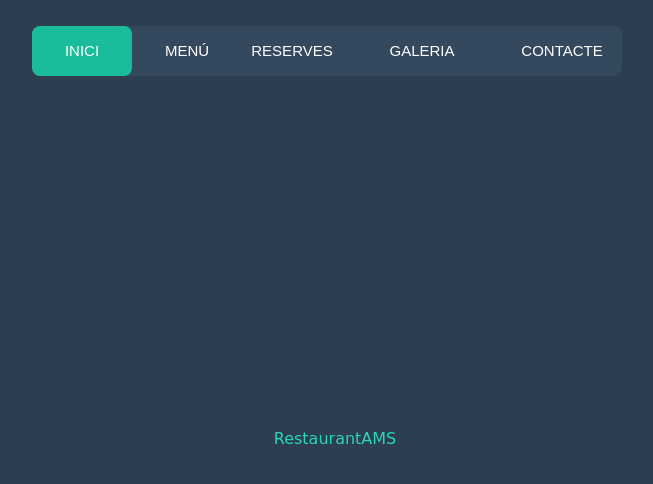
After one commit to restaurantams/restaurant, a PHP site: page /restaurantams.php in a window 1280 px wide. The commit adds this page. Shown: the part 316-800 px from the top of the page, without its empty margins (313-966 px from the left). Run offline with PHP 8.4, Linux system fonts and the light colour scheme.

Commit message:
plantilla

```diff
--- /dev/null
+++ b/restaurantAMS/estilsrestaurant.css
@@ -0,0 +1,107 @@
+nav {
+  margin: 27px auto 0;
+
+  position: relative;
+  width: 590px;
+  height: 50px;
+  background-color: #34495e;
+  border-radius: 8px;
+  font-size: 0;
+}
+nav a {
+  line-height: 50px;
+  height: 100%;
+  font-size: 15px;
+  display: inline-block;
+  position: relative;
+  z-index: 1;
+  text-decoration: none;
+  text-transform: uppercase;
+  text-align: center;
+  color: white;
+  cursor: pointer;
+}
+nav .animation {
+  position: absolute;
+  height: 100%;
+  top: 0;
+  z-index: 0;
+  transition: all .5s ease 0s;
+  border-radius: 8px;
+}
+a:nth-child(1) {
+  width: 100px;
+}
+a:nth-child(2) {
+  width: 110px;
+}
+a:nth-child(3) {
+  width: 100px;
+}
+a:nth-child(4) {
+  width: 160px;
+}
+a:nth-child(5) {
+  width: 120px;
+}
+nav .start-home, a:nth-child(1):hover~.animation {
+  width: 100px;
+  left: 0;
+  background-color: #1abc9c;
+}
+nav .start-about, a:nth-child(2):hover~.animation {
+  width: 110px;
+  left: 100px;
+  background-color: #e74c3c;
+}
+nav .start-blog, a:nth-child(3):hover~.animation {
+  width: 100px;
+  left: 210px;
+  background-color: #3498db;
+}
+nav .start-portefolio, a:nth-child(4):hover~.animation {
+  width: 160px;
+  left: 310px;
+  background-color: #9b59b6;
+}
+nav .start-contact, a:nth-child(5):hover~.animation {
+  width: 120px;
+  left: 470px;
+  background-color: #e67e22;
+}
+
+body {
+  font-size: 12px;
+  font-family: sans-serif;
+  background: #2c3e50;
+}
+h1 {
+  text-align: center;
+  margin: 40px 0 40px;
+  text-align: center;
+  font-size: 30px;
+  color: #ecf0f1;
+  text-shadow: 2px 2px 4px #000000;
+  font-family: 'Cherry Swash', cursive;
+}
+
+p {
+    position: absolute;
+    bottom: 20px;
+    width: 100%;
+    text-align: center;
+    color: #ecf0f1;
+    font-family: 'Cherry Swash',cursive;
+    font-size: 16px;
+}
+
+span {
+    color: #2BD6B4;
+}
+
+.jj{
+width: 300px;
+height: 200px;
+display:block;
+margin:auto;
+  }
--- /dev/null
+++ b/restaurantAMS/restaurantams.php
@@ -0,0 +1,27 @@
+<!DOCTYPE html>
+<html>
+<head>
+<meta charset="UTF-8">
+  <title>RestaurantAMS</title>
+  <link rel="stylesheet" type="text/css" href="estilsrestaurant.css">
+</head>
+
+<body>
+
+<h1>RestaurantAMS</h1>
+  <img class="jj" src="LOGO EMPRESA.png">
+<nav>
+  <a href="#">Inici</a>
+  <a href="#">Menú</a>
+  <a href="#">Reserves</a>
+  <a href="#">Galeria</a>
+  <a href="#">Contacte</a>
+  <div class="animation start-home"></div>
+</nav>
+
+<p>
+   <span>RestaurantAMS
+</p>
+
+</body>
+</html>
```
Also changed, not shown: restaurantAMS/index.php (+1 -14 lines).
